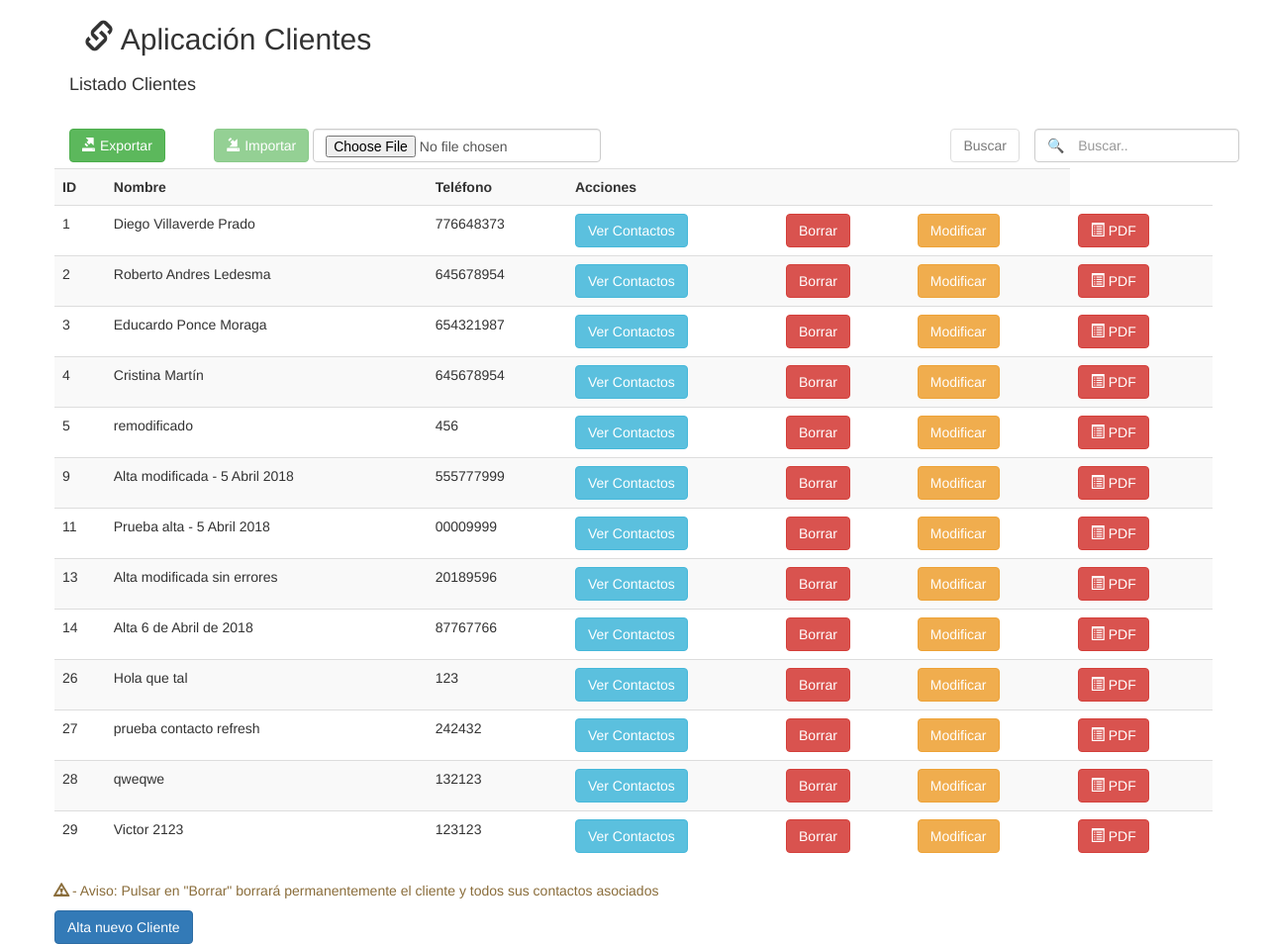
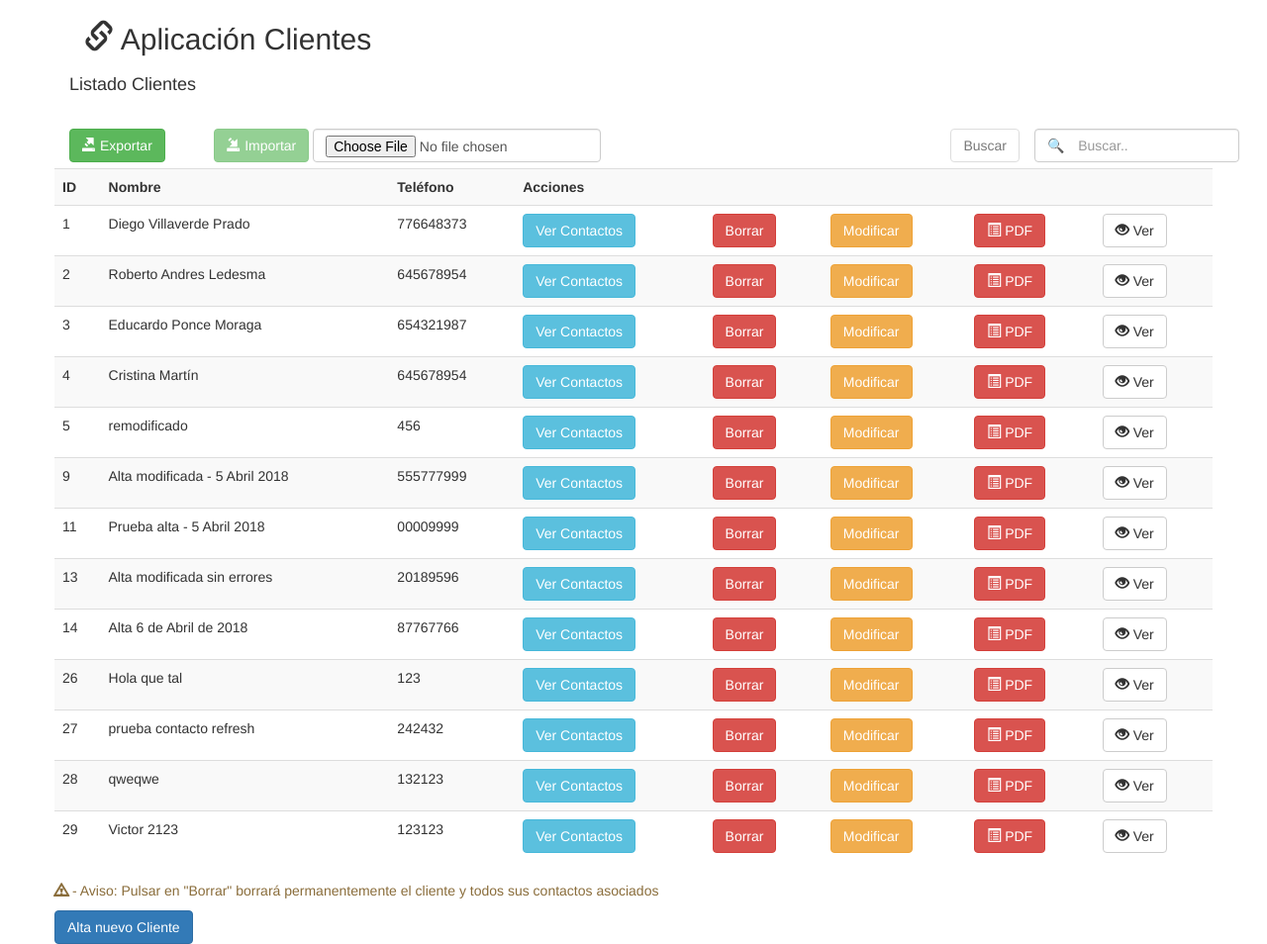
Before and after one commit to Droxk/prueba1-op, a PHP site: page / in a window 1280 px wide. Shown: the whole page at 99% size. Run offline with PHP 8.4, Linux system fonts and the light colour scheme; data comes from the database, SQL or seed files in the repository; some libraries are stand-ins or nearby versions.

```diff
--- a/views/clientes_view.phtml
+++ b/views/clientes_view.phtml
@@ -48,7 +48,7 @@
             <th>ID</th>
             <th>Nombre</th>
             <th>Teléfono</th>
-            <th colspan="3">Acciones</th>
+            <th colspan="5">Acciones</th>
         </tr>
         <?php
             $index = "index.php";
@@ -92,6 +92,15 @@
                             <input type="hidden" name="seleccion" value="crear_pdf">
                             <input type="hidden" name="id" value="'.$dato["id"].'">
                         </form>
+                    </td>';
+
+                echo
+                    '<td>
+                        <form action="'.$index.'" method="POST">
+                            <button class="pdf_cliente btn btn-default" type="submit"><span class="glyphicon glyphicon-eye-open"></span> Ver</button>
+                            <input type="hidden" name="seleccion" value="ver_cliente">
+                            <input type="hidden" name="id" value="'.$dato["id"].'">
+                        </form>
                     </td></tr>';
             }
         ?>
```
Also changed, not shown: img/ver.png (added).
